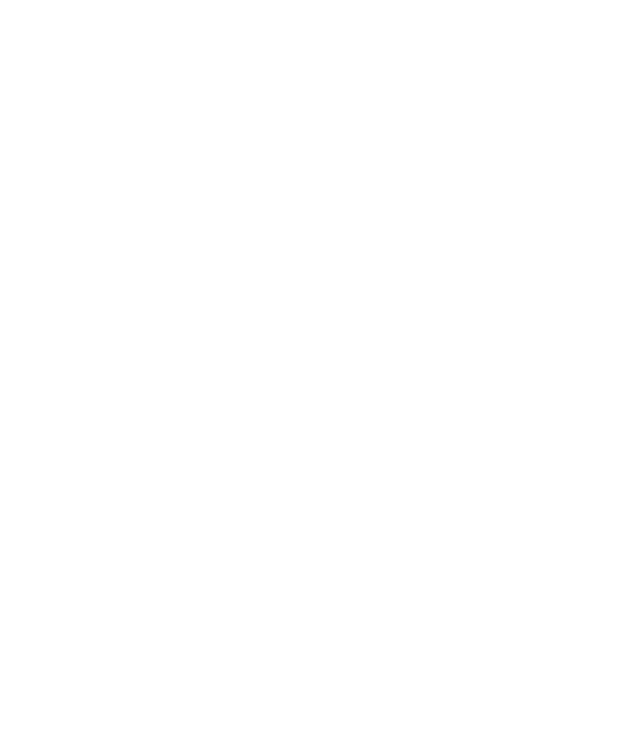
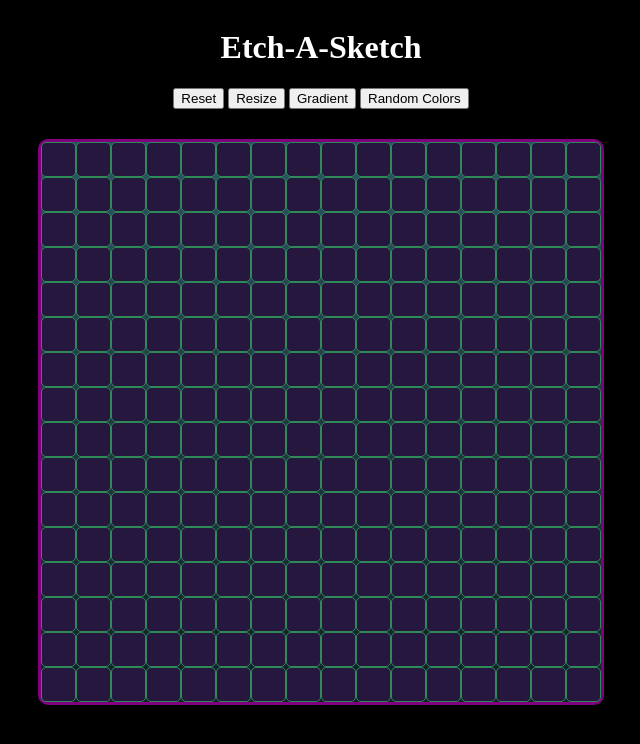
Before and after one commit to jodokusquack/etch-a-sketch, a plain HTML site: page index.html in a window 1280 px wide. Shown: the whole page, without its empty margins (319-959 px from the left). Drawn offline with Linux system fonts and the light colour scheme.

Commit message:
Create Pixel Grid and functions to let pixels vanish

```diff
--- a/index.html
+++ b/index.html
@@ -8,7 +8,15 @@
   <link rel="stylesheet" href="style.css">
 </head>
 <body>
+  <h1>Etch-A-Sketch</h1>
+  <div id="controls">
+    <button id="resetButton">Reset</button>
+    <button id="resizeButton">Resize</button>
+    <button id="gradientButton">Gradient</button>
+    <button id="randomColorsButton">Random Colors</button>
+  </div>
 
+  <div id="wrapper"><div id="container"></div></div>
 
 
   <script src="script.js"></script>
--- a/script.js
+++ b/script.js
@@ -0,0 +1,82 @@
+const container = document.getElementById('container');
+const resetButton = document.getElementById('resetButton');
+const resizeButton = document.getElementById('resizeButton');
+const gradientButton = document.getElementById('gradientButton');
+const randomColorButton = document.getElementById('randomColorButton');
+
+function createGrid(size) {
+  for (let i = 0; i < (size**2); i++) {
+    let div = document.createElement('div');
+    // div.innerHTML = i;
+    div.classList.add('pixel');
+    div.addEventListener('mouseover', vanish)
+    container.appendChild(div);
+  }
+
+  let gridRule = `
+  #container {
+    display: grid;
+    grid-template-columns: repeat(${size}, 1fr);
+  }`;
+
+  let pixelBorderWidth = 1;
+  let pixelSize = (560/size)-(2*pixelBorderWidth);
+
+  let pixelRule = `
+  .pixel {
+    border: ${pixelBorderWidth}px solid seagreen;
+    border-radius: 5px;
+    height: ${pixelSize}px;
+    width: ${pixelSize}px;
+    background-color: #26173f;
+  }`;
+
+  let style = document.createElement('style');
+  document.head.appendChild(style);
+  style.sheet.insertRule(gridRule);
+  style.sheet.insertRule(pixelRule);
+
+}
+
+function vanish(e) {
+  if (e.ctrlKey) {
+    return
+  } else {
+    e.target.style.transition = 'all 0.7s ease-out';
+    e.target.classList.add('hidden');
+  }
+}
+
+function resetGrid() {
+  const pixels = document.querySelectorAll('.pixel');
+
+  pixels.forEach((node) => {
+    node.style.transition = `${Math.random() * 2}s`;
+    node.classList.remove('hidden');
+    }
+  );
+}
+
+function resizeGrid() {
+  let newSize = prompt('Please enter a size for the new Grid. (Between 1 and 64)');
+  if (newSize > 64) {
+    resizeGrid();
+  } else if (newSize) {
+    while(container.firstChild) {
+      container.firstChild.remove();
+    }
+
+    createGrid(newSize);
+  } else {
+    return
+  }
+}
+
+function randomColors() {
+
+}
+
+
+resetButton.addEventListener('click', resetGrid);
+resizeButton.addEventListener('click', resizeGrid);
+createGrid(16);
--- a/style.css
+++ b/style.css
@@ -0,0 +1,37 @@
+html {
+  text-align: center;
+  background: black;  /* fallback for old browsers */
+
+  background-attachment: fixed;
+  display: flex;
+  flex-direction: column;
+
+}
+
+h1 {
+  color: white;
+}
+
+#controls {
+  margin-bottom: 30px;
+}
+
+#wrapper {
+  display: inline-block;
+  background: linear-gradient(to bottom, #2C5364, #203A43, #0F2027); /* W3C, IE 10+/ Edge, Firefox 16+, Chrome 26+, Opera 12+, Safari 7+ */
+  border: 3px solid purple;
+  border-radius: 10px;
+}
+
+#container {
+
+}
+
+#container .pixel {
+  transition: all 0.7s ease-out;
+}
+
+#container .hidden {
+  background-color: transparent;
+  border-color: transparent;
+}
```
